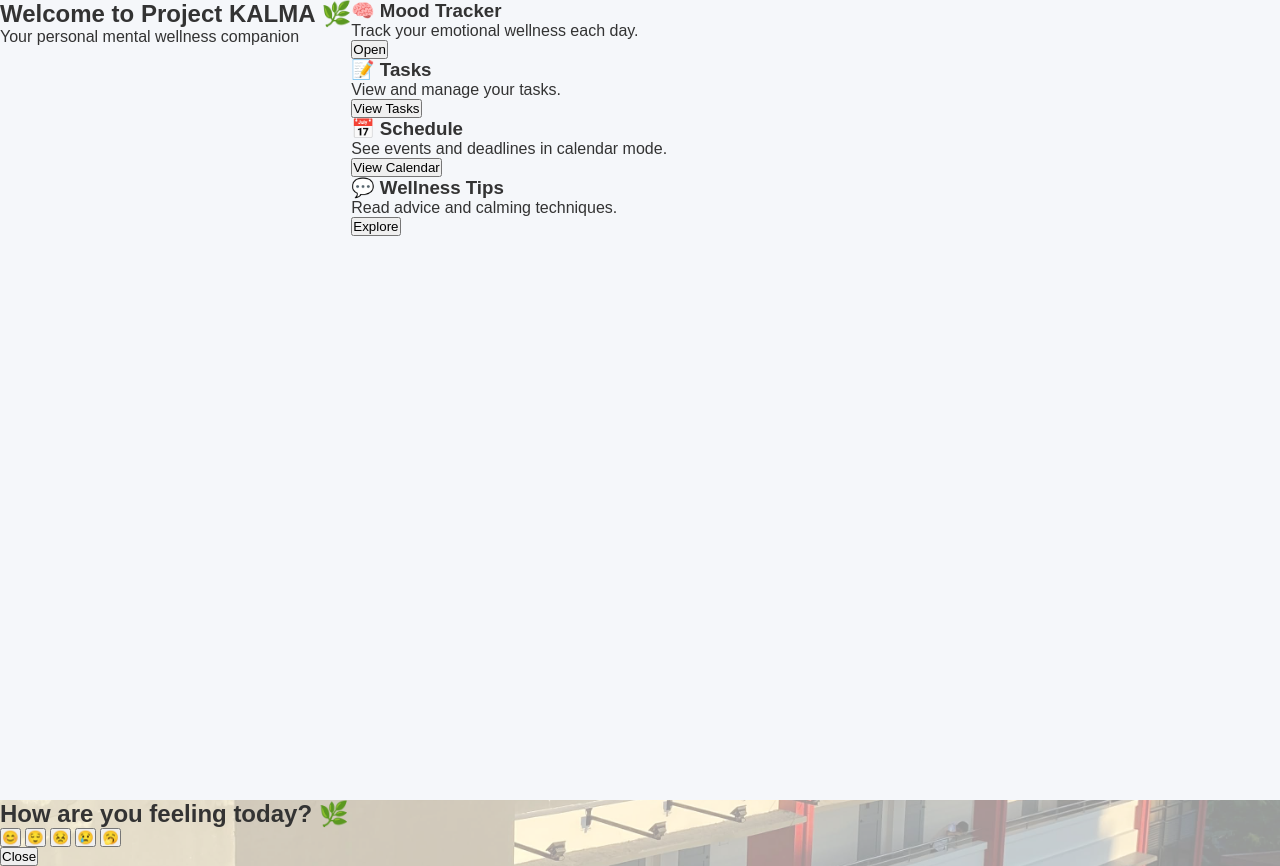
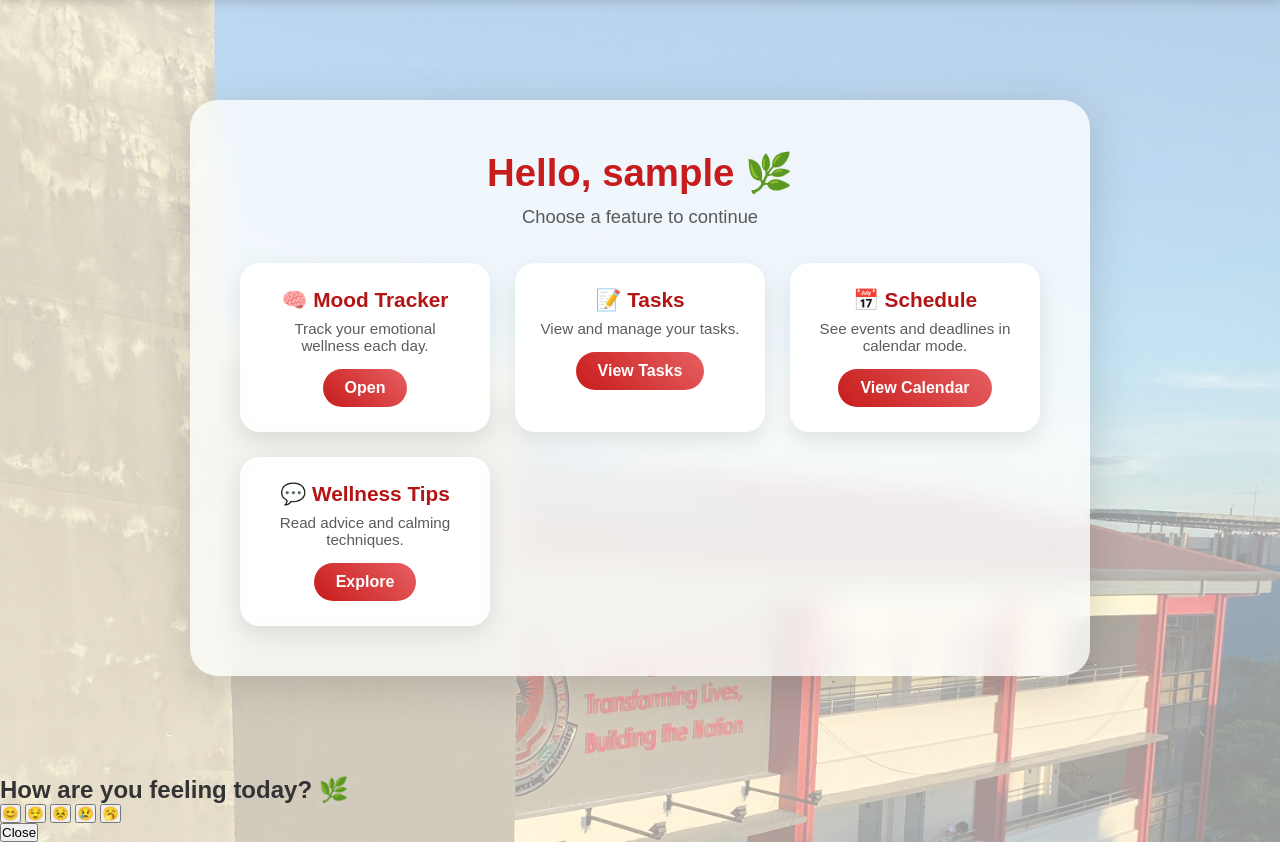
Before and after one commit to manlapazdevine81-lgtm/BACKBURNER-PROJECT, a Flask app: page /dashboard in a window 1280 px wide. Shown: the part 93-959 px from the top of the page. After the commit the page ends 935 px from the top, so only its background shows below. Run offline with Flask 3, Linux system fonts and the light colour scheme; the visitor is signed in with stand-in values (Sample User, id 1); data comes from the database, SQL or seed files in the repository; both versions use the stored data as it was after the commit.

Commit message:
Updated dashboard and design

```diff
--- a/static/style.css
+++ b/static/style.css
@@ -313,3 +313,83 @@ nav a:hover { text-shadow: 0 0 6px white; }
   justify-content: space-between;
   align-items: center;
 }
+
+/* DASHBOARD */
+
+.glass-dashboard {
+    width: 900px;
+    max-width: 90%;
+    margin: 100px auto;
+    padding: 50px;
+    background: rgba(255, 255, 255, 0.75);
+    border-radius: 28px;
+    backdrop-filter: blur(14px);
+    box-shadow: 0 10px 45px rgba(0,0,0,0.15);
+    text-align: center;
+    animation: fadeIn 0.8s ease;
+}
+
+.dash-welcome {
+    font-size: 2.4rem;
+    font-weight: 800;
+    color: #c81c1c;
+    margin-bottom: 10px;
+}
+
+.dash-sub {
+    font-size: 1.15rem;
+    opacity: 0.8;
+    margin-bottom: 35px;
+}
+
+.dash-features {
+    display: grid;
+    grid-template-columns: repeat(auto-fit, minmax(230px, 1fr));
+    gap: 25px;
+}
+
+/* DASH CARDS */
+.feature-card {
+    background: rgba(255,255,255,0.85);
+    border-radius: 20px;
+    padding: 25px;
+    box-shadow: 0 8px 25px rgba(0,0,0,0.1);
+    backdrop-filter: blur(10px);
+    transition: .3s;
+}
+
+.feature-card:hover {
+    transform: translateY(-5px);
+    box-shadow: 0 10px 30px rgba(0,0,0,0.15);
+}
+
+.feature-card h3 {
+    font-size: 1.3rem;
+    font-weight: 700;
+    color: #b41414;
+    margin-bottom: 8px;
+}
+
+.feature-card p {
+    font-size: 0.95rem;
+    opacity: 0.8;
+    margin-bottom: 15px;
+}
+
+/* BUTTON */
+.feature-btn {
+    padding: 10px 22px;
+    border: none;
+    border-radius: 25px;
+    font-size: 1rem;
+    font-weight: 600;
+    cursor: pointer;
+    background: linear-gradient(45deg,#c81c1c,#e65f61);
+    color: white;
+    transition: 0.3s;
+}
+
+.feature-btn:hover {
+    transform: scale(1.07);
+    box-shadow: 0 8px 20px rgba(0,0,0,0.18);
+}
--- a/templates/dashboard.html
+++ b/templates/dashboard.html
@@ -1,46 +1,41 @@
 {% extends "base.html" %}
 {% block content %}
 
-<div class="dashboard-container">
+<div class="glass-dashboard">
 
-    <!-- LEFT PANEL -->
-    <div class="dash-left">
-        <h2 class="dash-title">Welcome to Project KALMA 🌿</h2>
-        <p class="dash-sub">Your personal mental wellness companion</p>
-    </div>
+    <h2 class="dash-welcome">Hello, {{ user }} 🌿</h2>
+    <p class="dash-sub">Choose a feature to continue</p>
 
-    <!-- RIGHT PANEL -->
-    <div class="dash-grid">
+    <div class="dash-features">
 
-        <div class="dash-card">
+        <div class="feature-card">
             <h3>🧠 Mood Tracker</h3>
             <p>Track your emotional wellness each day.</p>
-            <button class="dash-btn" onclick="openMoodTracker()">Open</button>
+            <button class="feature-btn" onclick="openMoodTracker()">Open</button>
         </div>
 
-        <div class="dash-card">
+        <div class="feature-card">
             <h3>📝 Tasks</h3>
             <p>View and manage your tasks.</p>
             <a href="{{ url_for('profile') }}">
-                <button class="dash-btn">View Tasks</button>
+                <button class="feature-btn">View Tasks</button>
             </a>
         </div>
 
-        <div class="dash-card">
+        <div class="feature-card">
             <h3>📅 Schedule</h3>
             <p>See events and deadlines in calendar mode.</p>
-            <button class="dash-btn">View Calendar</button>
+            <button class="feature-btn">View Calendar</button>
         </div>
 
-        <div class="dash-card">
+        <div class="feature-card">
             <h3>💬 Wellness Tips</h3>
             <p>Read advice and calming techniques.</p>
-            <button class="dash-btn">Explore</button>
+            <button class="feature-btn">Explore</button>
         </div>
 
-    </div> <!-- end dash-grid -->
-
-</div> <!-- end dashboard-container -->
+    </div>
+</div>
 
 <!-- MOOD TRACKER MODAL -->
 <div id="moodModal" class="mood-modal">
```
Also changed, not shown: users.db.
